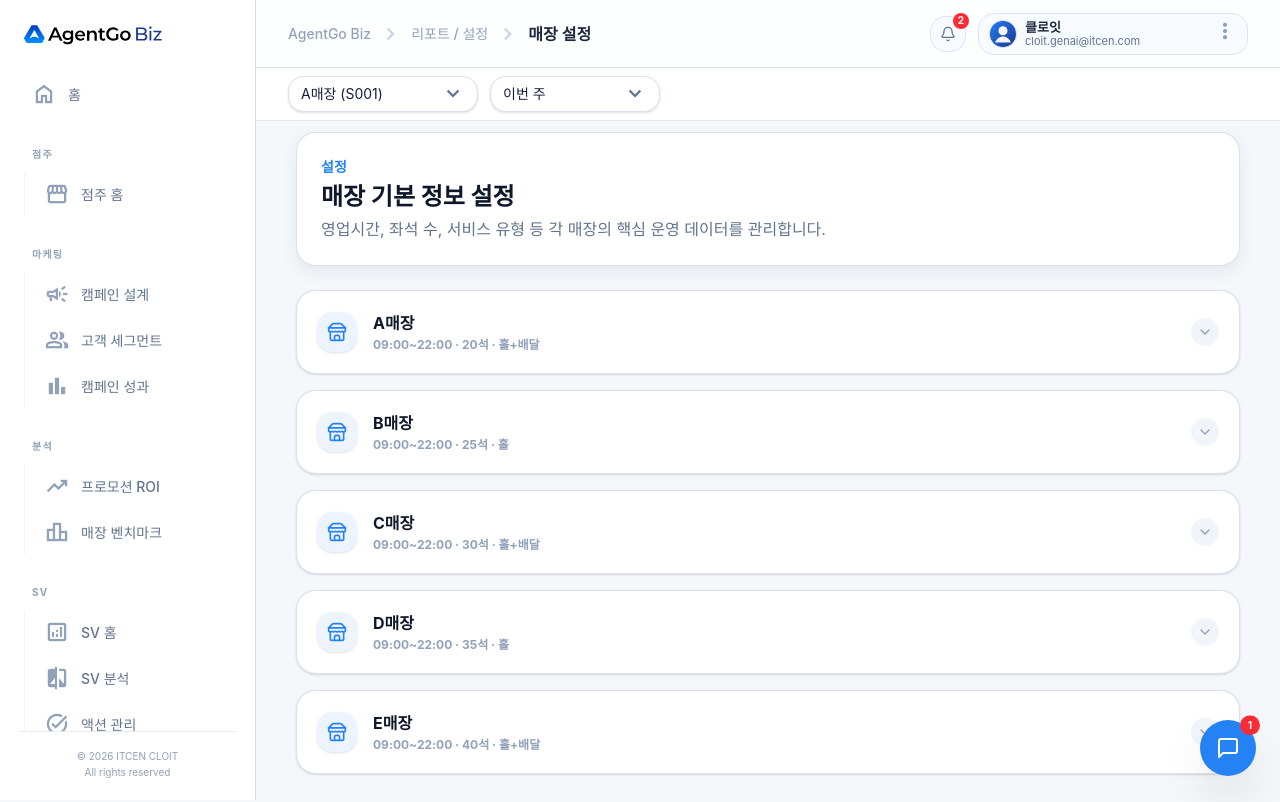
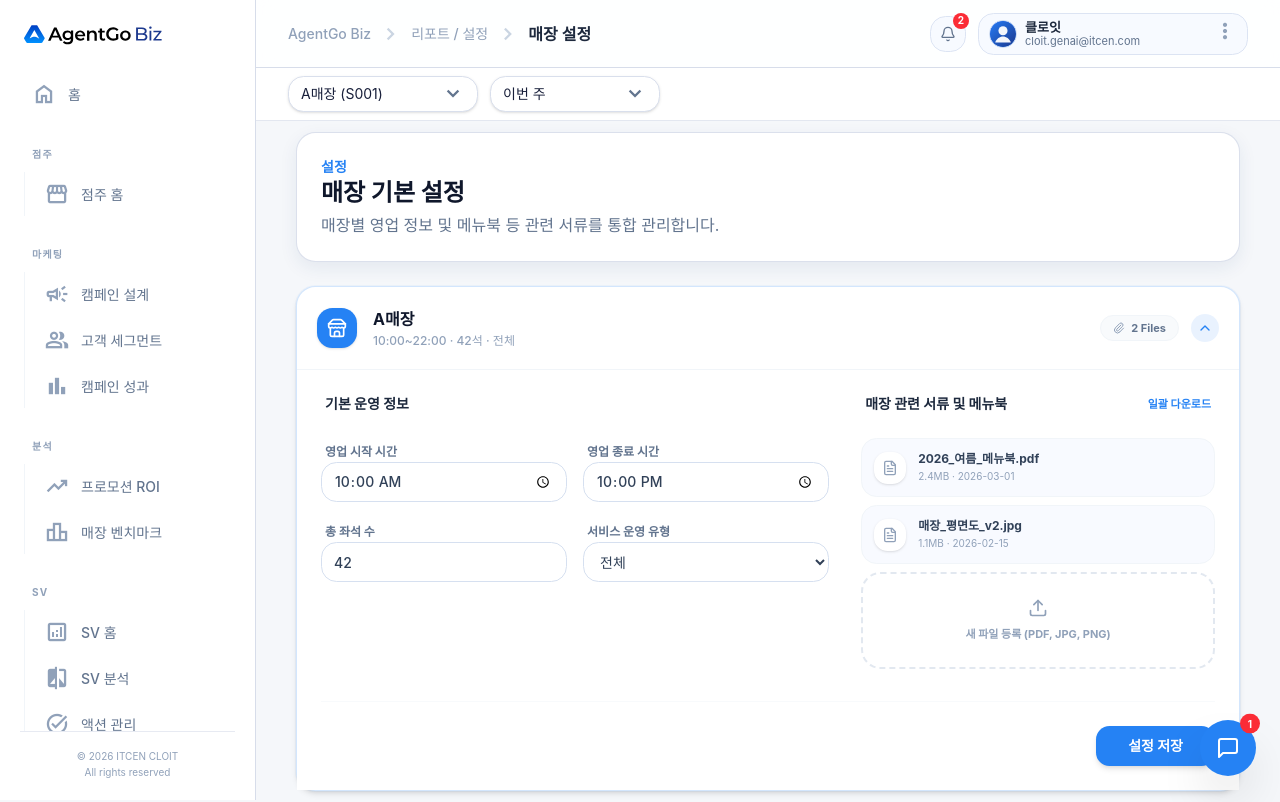
Before and after one commit to hnryu-cloit/agentgo-biz-front, a React (Vite) app: page /settings/stores in a window 1280 px wide. Shown: the top 802 px of the page. Built offline with nearby package versions, Linux system fonts and the light colour scheme; a web font is replaced by a local one.

Commit message:
feat: 매장 설정 페이지 고도화 및 운영 서류 관리 기능 추가
매장별 메뉴북, 평면도 등 운영 관련 서류 등록 및 다운로드 기능 추가. 기본 운영 정보 설정 UI 정돈 및 디자인 시스템 일괄 적용.

```diff
--- a/src/pages/SettingsStoresPage.tsx
+++ b/src/pages/SettingsStoresPage.tsx
@@ -1,8 +1,16 @@
 import type React from "react";
-import { useEffect, useRef, useState } from "react";
-import { Store, CheckCircle2, ChevronDown, ChevronUp } from "lucide-react";
+import { useEffect, useState } from "react";
+import { Store, CheckCircle2, ChevronDown, FileText, Upload, Trash2, Download, Paperclip } from "lucide-react";
 import { storeResources } from "@/data/mockStoreResource";
 import { cn } from "@/lib/utils";
+
+type StoreFile = {
+  id: string;
+  name: string;
+  type: string;
+  size: string;
+  uploadedAt: string;
+};
 
 type StoreConfig = {
   id: string;
@@ -12,71 +20,75 @@ type StoreConfig = {
   breakStart: string;
   breakEnd: string;
   seats: number;
-  serviceType: "홀" | "홀+배달" | "홀+테이크아웃" | "전체";
+  serviceType: "홀" | "배달" | "테이크아웃" | "전체";
+  files: StoreFile[];
   expanded: boolean;
   saved: boolean;
 };
 
-const initialConfigs: StoreConfig[] = storeResources.slice(0, 5).map((s, i) => ({
-  id: `s${i + 1}`,
-  name: s?.name ?? `${String.fromCharCode(65 + i)}매장`,
-  openTime: "09:00",
+const serviceTypes: StoreConfig["serviceType"][] = ["홀", "배달", "테이크아웃", "전체"];
+
+export const SettingsStoresPage: React.FC = () => {
+  const [configs, setConfigs] = useState<StoreConfig[]>([]);
+
+  useEffect(() => {
+    const initial = storeResources.map((s, i) => ({
+      id: s?.id ?? `s${i}`,
+      name: s?.name ?? `매장 ${i + 1}`,
+      openTime: "10:00",
       closeTime: "22:00",
       breakStart: "15:00",
-  breakEnd: "16:00",
-  seats: 20 + i * 5,
-  serviceType: i % 2 === 0 ? "홀+배달" : "홀",
-  expanded: false,
+      breakEnd: "16:30",
+      seats: 42,
+      serviceType: "전체" as const,
+      files: [
+        { id: "f1", name: "2026_여름_메뉴북.pdf", type: "application/pdf", size: "2.4MB", uploadedAt: "2026-03-01" },
+        { id: "f2", name: "매장_평면도_v2.jpg", type: "image/jpeg", size: "1.1MB", uploadedAt: "2026-02-15" }
+      ],
+      expanded: i === 0,
       saved: false,
     }));
-
-export const SettingsStoresPage: React.FC = () => {
-  const [configs, setConfigs] = useState(initialConfigs);
-  const saveTimerRef = useRef<ReturnType<typeof setTimeout> | null>(null);
-
-  useEffect(() => {
-    return () => {
-      if (saveTimerRef.current !== null) clearTimeout(saveTimerRef.current);
-    };
+    setConfigs(initial);
   }, []);
 
   const toggleExpand = (id: string) => {
-    setConfigs((prev) => prev.map((c) => (c.id === id ? { ...c, expanded: !c.expanded } : c)));
+    setConfigs(configs.map(c => c.id === id ? { ...c, expanded: !c.expanded } : c));
   };
 
-  const updateField = <K extends keyof StoreConfig>(id: string, key: K, value: StoreConfig[K]) => {
-    setConfigs((prev) => prev.map((c) => (c.id === id ? { ...c, [key]: value, saved: false } : c)));
+  const updateField = (id: string, field: keyof StoreConfig, value: any) => {
+    setConfigs(configs.map(c => c.id === id ? { ...c, [field]: value, saved: false } : c));
+  };
+
+  const deleteFile = (storeId: string, fileId: string) => {
+    if (confirm("파일을 삭제하시겠습니까?")) {
+      setConfigs(configs.map(c => c.id === storeId ? { ...c, files: c.files.filter(f => f.id !== fileId) } : c));
+    }
   };
 
   const saveConfig = (id: string) => {
-    setConfigs((prev) => prev.map((c) => (c.id === id ? { ...c, saved: true } : c)));
-    if (saveTimerRef.current !== null) clearTimeout(saveTimerRef.current);
-    saveTimerRef.current = setTimeout(() => {
-      setConfigs((prev) => prev.map((c) => (c.id === id ? { ...c, saved: false } : c)));
+    setConfigs(configs.map(c => c.id === id ? { ...c, saved: true } : c));
+    setTimeout(() => {
+      setConfigs(prev => prev.map(c => c.id === id ? { ...c, saved: false } : c));
     }, 2000);
   };
 
-  const serviceTypes: StoreConfig["serviceType"][] = ["홀", "홀+배달", "홀+테이크아웃", "전체"];
-
   return (
-    <div className="space-y-6">
+    <div className="space-y-6 pb-10">
       {/* Header */}
       <section className="rounded-2xl border border-border/90 bg-card p-5 md:p-6 shadow-elevated">
-        <div className="flex items-center gap-3 mb-1">
+        <div>
           <p className="text-sm font-semibold text-primary">설정</p>
+          <h2 className="text-2xl font-bold text-slate-900">매장 기본 설정</h2>
+          <p className="mt-1 text-base text-slate-500">매장별 영업 정보 및 메뉴북 등 관련 서류를 통합 관리합니다.</p>
         </div>
-        <h2 className="text-2xl font-bold text-slate-900">매장 기본 정보 설정</h2>
-        <p className="mt-1 text-base text-slate-500">
-          영업시간, 좌석 수, 서비스 유형 등 각 매장의 핵심 운영 데이터를 관리합니다.
-        </p>
       </section>
 
       {/* Store List */}
       <div className="space-y-4">
         {configs.map((c) => (
           <article key={c.id} className={cn(
-            "rounded-2xl border transition-all duration-300 shadow-sm hover:shadow-md overflow-hidden",
-            c.expanded ? "border-[#CFE0FF] bg-white ring-1 ring-primary/5" : "border-border/90 bg-card"
+            "rounded-2xl border transition-all duration-300 shadow-sm",
+            c.expanded ? "border-primary/20 bg-white ring-1 ring-primary/5 shadow-md" : "border-border/90 bg-card hover:border-[#DCE4F3]"
           )}>
             <button
               onClick={() => toggleExpand(c.id)}
@@ -84,17 +96,22 @@ export const SettingsStoresPage: React.FC = () => {
             >
               <div className="flex items-center gap-4">
                 <div className={cn(
-                  "flex h-10 w-10 shrink-0 items-center justify-center rounded-xl shadow-sm transition-colors",
+                  "flex h-10 w-10 shrink-0 items-center justify-center rounded-xl transition-colors shadow-sm",
                   c.expanded ? "bg-primary text-white" : "bg-[#EEF4FF] text-primary"
                 )}>
                   <Store className="h-5 w-5" />
                 </div>
                 <div className="text-left">
                   <p className="text-base font-bold text-slate-900">{c.name}</p>
-                  <p className="text-xs font-bold text-slate-400 mt-0.5">
+                  <p className="text-xs font-medium text-slate-400 mt-0.5">
                     {c.openTime}~{c.closeTime} · {c.seats}석 · {c.serviceType}
                   </p>
                 </div>
+              </div>
+              <div className="flex items-center gap-3">
+                <div className="hidden sm:flex items-center gap-1.5 px-3 py-1 bg-slate-50 rounded-full border border-slate-100">
+                  <Paperclip className="h-3 w-3 text-slate-400" />
+                  <span className="text-[11px] font-bold text-slate-500">{c.files.length} Files</span>
                 </div>
                 <div className={cn(
                   "rounded-full p-1.5 transition-all",
@@ -102,85 +119,87 @@ export const SettingsStoresPage: React.FC = () => {
                 )}>
                   <ChevronDown className="h-4 w-4" />
                 </div>
+              </div>
             </button>
 
             {c.expanded && (
-              <div className="border-t border-slate-100 bg-[#F8FAFF]/50 px-6 py-6 animate-in slide-in-from-top-2 duration-300">
-                <div className="grid gap-5 md:grid-cols-2 lg:grid-cols-3">
-                  {/* 영업시간 */}
-                  <div className="space-y-1.5">
-                    <label className="text-[11px] font-black text-slate-400 uppercase tracking-widest px-1">영업 시작 시각</label>
-                    <input
-                      type="time"
-                      value={c.openTime}
-                      onChange={(e) => updateField(c.id, "openTime", e.target.value)}
-                      className="h-11 w-full rounded-xl border border-[#D6E0F0] bg-white px-4 text-sm font-bold text-slate-700 shadow-sm outline-none focus:border-primary/50 focus:ring-2 focus:ring-primary/10 transition-all"
-                    />
+              <div className="border-t border-slate-100 bg-white p-6 animate-in slide-in-from-top-2 duration-300">
+                <div className="grid gap-8 lg:grid-cols-12">
+
+                  {/* 기본 정보 설정 */}
+                  <div className="lg:col-span-7 space-y-6">
+                    <h4 className="text-sm font-bold text-slate-800 px-1">기본 운영 정보</h4>
+                    <div className="grid gap-4 md:grid-cols-2">
+                      <div className="space-y-2">
+                        <label className="text-xs font-bold text-slate-500 px-1">영업 시작 시간</label>
+                        <input type="time" value={c.openTime} onChange={(e) => updateField(c.id, "openTime", e.target.value)} className="h-10 w-full rounded-xl border border-[#D6E0F0] bg-white px-3 text-sm font-medium text-slate-700 outline-none focus:border-primary/50" />
                       </div>
-                  <div className="space-y-1.5">
-                    <label className="text-[11px] font-black text-slate-400 uppercase tracking-widest px-1">영업 종료 시각</label>
-                    <input
-                      type="time"
-                      value={c.closeTime}
-                      onChange={(e) => updateField(c.id, "closeTime", e.target.value)}
-                      className="h-11 w-full rounded-xl border border-[#D6E0F0] bg-white px-4 text-sm font-bold text-slate-700 shadow-sm outline-none focus:border-primary/50 focus:ring-2 focus:ring-primary/10 transition-all"
-                    />
+                      <div className="space-y-2">
+                        <label className="text-xs font-bold text-slate-500 px-1">영업 종료 시간</label>
+                        <input type="time" value={c.closeTime} onChange={(e) => updateField(c.id, "closeTime", e.target.value)} className="h-10 w-full rounded-xl border border-[#D6E0F0] bg-white px-3 text-sm font-medium text-slate-700 outline-none focus:border-primary/50" />
                       </div>
-                  <div className="space-y-1.5">
-                    <label className="text-[11px] font-black text-slate-400 uppercase tracking-widest px-1">가용 좌석 수</label>
-                    <input
-                      type="number"
-                      value={c.seats}
-                      min={1}
-                      max={200}
-                      onChange={(e) => updateField(c.id, "seats", Number(e.target.value))}
-                      className="h-11 w-full rounded-xl border border-[#D6E0F0] bg-white px-4 text-sm font-bold text-slate-700 shadow-sm outline-none focus:border-primary/50 focus:ring-2 focus:ring-primary/10 transition-all"
-                    />
+                      <div className="space-y-2">
+                        <label className="text-xs font-bold text-slate-500 px-1">총 좌석 수</label>
+                        <input type="number" value={c.seats} onChange={(e) => updateField(c.id, "seats", Number(e.target.value))} className="h-10 w-full rounded-xl border border-[#D6E0F0] bg-white px-3 text-sm font-medium text-slate-700 outline-none focus:border-primary/50" />
                       </div>
-                  <div className="space-y-1.5">
-                    <label className="text-[11px] font-black text-slate-400 uppercase tracking-widest px-1">브레이크타임 시작</label>
-                    <input
-                      type="time"
-                      value={c.breakStart}
-                      onChange={(e) => updateField(c.id, "breakStart", e.target.value)}
-                      className="h-11 w-full rounded-xl border border-[#D6E0F0] bg-white px-4 text-sm font-bold text-slate-700 shadow-sm outline-none focus:border-primary/50 focus:ring-2 focus:ring-primary/10 transition-all"
-                    />
-                  </div>
-                  <div className="space-y-1.5">
-                    <label className="text-[11px] font-black text-slate-400 uppercase tracking-widest px-1">브레이크타임 종료</label>
-                    <input
-                      type="time"
-                      value={c.breakEnd}
-                      onChange={(e) => updateField(c.id, "breakEnd", e.target.value)}
-                      className="h-11 w-full rounded-xl border border-[#D6E0F0] bg-white px-4 text-sm font-bold text-slate-700 shadow-sm outline-none focus:border-primary/50 focus:ring-2 focus:ring-primary/10 transition-all"
-                    />
-                  </div>
-                  <div className="space-y-1.5">
-                    <label className="text-[11px] font-black text-slate-400 uppercase tracking-widest px-1">서비스 운영 유형</label>
-                    <select
-                      value={c.serviceType}
-                      onChange={(e) => updateField(c.id, "serviceType", e.target.value as StoreConfig["serviceType"])}
-                      className="h-11 w-full rounded-xl border border-[#D6E0F0] bg-white px-4 text-sm font-bold text-slate-700 shadow-sm outline-none focus:border-primary/50 focus:ring-2 focus:ring-primary/10 transition-all"
-                    >
-                      {serviceTypes.map((t) => (
-                        <option key={t} value={t}>{t}</option>
-                      ))}
+                      <div className="space-y-2">
+                        <label className="text-xs font-bold text-slate-500 px-1">서비스 운영 유형</label>
+                        <select value={c.serviceType} onChange={(e) => updateField(c.id, "serviceType", e.target.value as StoreConfig["serviceType"])} className="h-10 w-full rounded-xl border border-[#D6E0F0] bg-white px-3 text-sm font-medium text-slate-700 outline-none focus:border-primary/50">
+                          {serviceTypes.map(t => <option key={t} value={t}>{t}</option>)}
                         </select>
                       </div>
                     </div>
+                  </div>
 
-                <div className="mt-8 flex items-center justify-end gap-4 border-t border-slate-100 pt-6">
+                  {/* 파일 관리 섹션 */}
+                  <div className="lg:col-span-5 space-y-6">
+                    <div className="flex items-center justify-between px-1">
+                      <h4 className="text-sm font-bold text-slate-800">매장 관련 서류 및 메뉴북</h4>
+                      <button className="text-[11px] font-bold text-primary hover:underline">일괄 다운로드</button>
+                    </div>
+
+                    <div className="space-y-2">
+                      {c.files.map((file) => (
+                        <div key={file.id} className="flex items-center justify-between p-3 rounded-xl border border-slate-100 bg-[#F8FAFF] group transition-all hover:border-primary/20">
+                          <div className="flex items-center gap-3">
+                            <div className="p-2 bg-white rounded-lg shadow-sm">
+                              <FileText className="h-4 w-4 text-slate-400" />
+                            </div>
+                            <div>
+                              <p className="text-xs font-bold text-slate-700">{file.name}</p>
+                              <p className="text-[10px] text-slate-400 mt-0.5">{file.size} · {file.uploadedAt}</p>
+                            </div>
+                          </div>
+                          <div className="flex items-center gap-1 opacity-0 group-hover:opacity-100 transition-opacity">
+                            <button className="p-1.5 text-slate-400 hover:text-primary transition-colors">
+                              <Download className="h-3.5 w-3.5" />
+                            </button>
+                            <button onClick={() => deleteFile(c.id, file.id)} className="p-1.5 text-slate-400 hover:text-red-500 transition-colors">
+                              <Trash2 className="h-3.5 w-3.5" />
+                            </button>
+                          </div>
+                        </div>
+                      ))}
+
+                      <button className="w-full mt-2 flex flex-col items-center justify-center gap-2 py-6 border-2 border-dashed border-slate-200 rounded-2xl bg-white text-slate-400 hover:border-primary/30 hover:text-primary hover:bg-primary/[0.02] transition-all group">
+                        <Upload className="h-5 w-5 transition-transform group-hover:-translate-y-1" />
+                        <span className="text-[11px] font-bold">새 파일 등록 (PDF, JPG, PNG)</span>
+                      </button>
+                    </div>
+                  </div>
+                </div>
+
+                <div className="mt-8 flex items-center justify-end gap-3 border-t border-slate-50 pt-6">
                   {c.saved && (
-                    <div className="flex items-center gap-2 rounded-full bg-emerald-50 px-4 py-1.5 text-xs font-black text-emerald-600 shadow-sm animate-in fade-in zoom-in-95">
-                      <CheckCircle2 className="h-3.5 w-3.5" />
-                      SETTING SAVED
+                    <div className="flex items-center gap-1.5 text-emerald-600 text-sm font-bold animate-in fade-in">
+                      <CheckCircle2 className="h-4 w-4" /> 저장 완료
                     </div>
                   )}
                   <button
                     onClick={() => saveConfig(c.id)}
-                    className="rounded-xl bg-primary px-8 py-2.5 text-sm font-black text-white shadow-md transition-all hover:scale-105 active:scale-95"
+                    className="rounded-lg bg-primary px-8 py-2.5 text-sm font-bold text-white shadow-md hover:bg-[#1E5BE9] transition-all active:scale-95"
                   >
-                    데이터 저장하기
+                    설정 저장
                   </button>
                 </div>
               </div>
```
Lines whose indentation alone changed are shown as unchanged.
